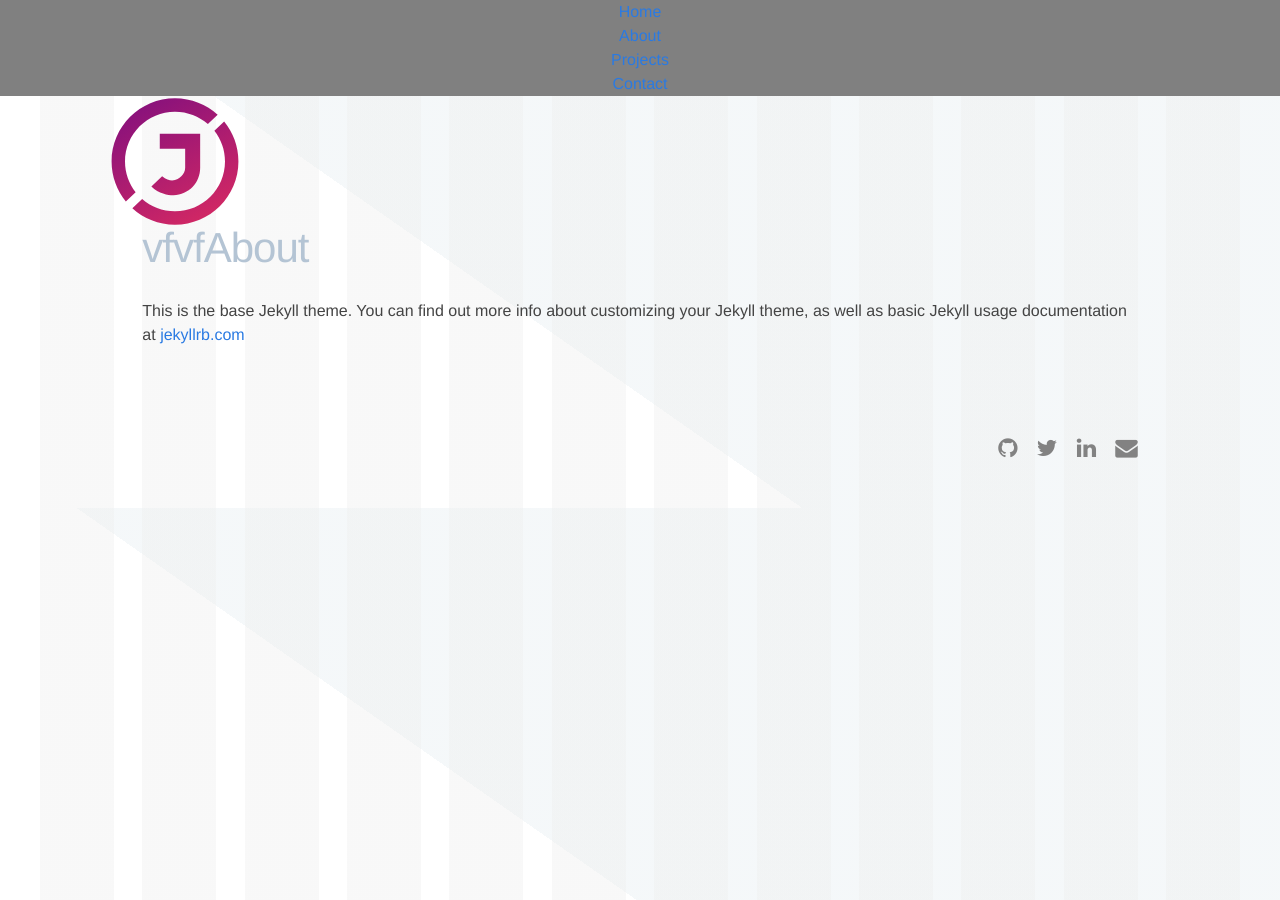
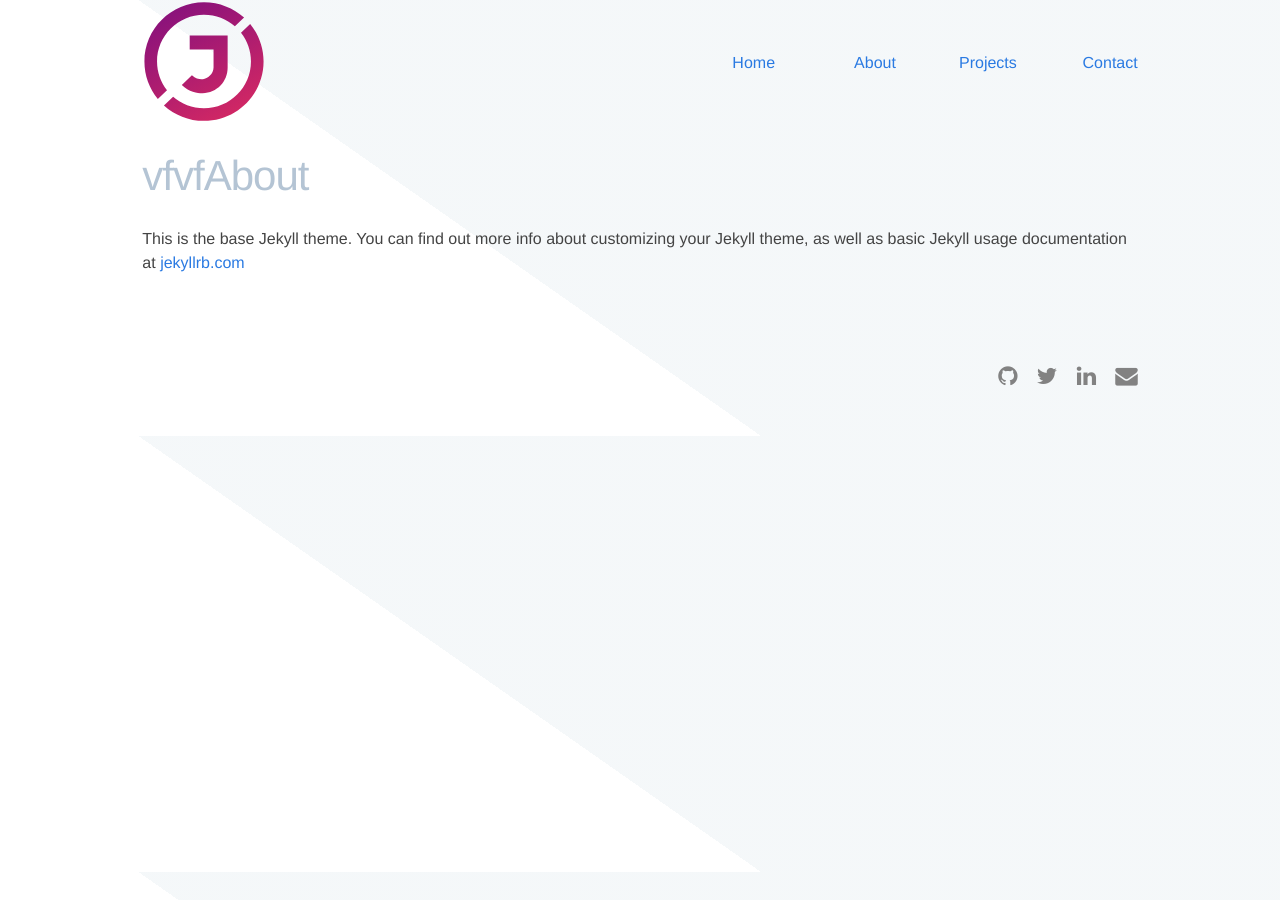
Before and after one commit to JMazzucco/Portfolio-Jekyll, a Jekyll site: the page built from 3-about.md, in a window 1280 px wide. Built offline with Jekyll 4.4.1, drawn with Linux system fonts in a browser that asks for light colours; nearby versions of some CDN libraries.

Commit message:
Align menu items

```diff
--- a/_includes/header.html
+++ b/_includes/header.html
@@ -1,40 +1,20 @@
-<!-- <header class="site-header">
+<header class="site-header">
 
-  <div class="wrapper header-container"> -->
-
-
-
-<!--     // <nav class="site-nav">
-    //   <a href="#" class="menu-icon">
-    //     <svg viewBox="0 0 18 15">
-    //       <path fill="#424242" d="M18,1.484c0,0.82-0.665,1.484-1.484,1.484H1.484C0.665,2.969,0,2.304,0,1.484l0,0C0,0.665,0.665,0,1.484,0 h15.031C17.335,0,18,0.665,18,1.484L18,1.484z"/>
-    //       <path fill="#424242" d="M18,7.516C18,8.335,17.335,9,16.516,9H1.484C0.665,9,0,8.335,0,7.516l0,0c0-0.82,0.665-1.484,1.484-1.484 h15.031C17.335,6.031,18,6.696,18,7.516L18,7.516z"/>
-    //       <path fill="#424242" d="M18,13.516C18,14.335,17.335,15,16.516,15H1.484C0.665,15,0,14.335,0,13.516l0,0 c0-0.82,0.665-1.484,1.484-1.484h15.031C17.335,12.031,18,12.696,18,13.516L18,13.516z"/>
-    //     </svg>
-    //   </a>
-
-    //   <div class="trigger">
-    //     {% for my_page in site.pages %}
-    //       {% if my_page.title %}
-    //       <a class="page-link" href="{{ my_page.url | prepend: site.baseurl }}">{{ my_page.title }}</a>
-    //       {% endif %}
-    //     {% endfor %}
-    //   </div>
-    // </nav> -->
+  <!-- <div class="wrapper header-container"> -->
 
 <nav class="nav-collapse">
   <ul>
-    <li><a href="#">Home</a></li>
-    <li><a href="#">About</a></li>
-    <li><a href="#">Projects</a></li>
-    <li><a href="#">Contact</a></li>
+    <li class="menu-item"><a href="#">Home</a></li>
+    <li class="menu-item"><a href="#">About</a></li>
+    <li class="menu-item"><a href="#">Projects</a></li>
+    <li class="menu-item"><a href="#">Contact</a></li>
   </ul>
 </nav>
 
 <a class="site-logo" href="{{ site.baseurl }}/">
  <img src="/img/j-logo.svg" />
 </a>
-<!--
-  </div>
 
-</header> -->
+<!--   </div> -->
+
+</header>
--- a/_sass/_base.scss
+++ b/_sass/_base.scss
@@ -1,5 +1,5 @@
 @import "bourbon/bourbon";
-$visual-grid: true;
+// $visual-grid: true;
 @import "neat/neat";
 
 /**
--- a/_sass/_layout.scss
+++ b/_sass/_layout.scss
@@ -2,15 +2,15 @@
  * Site header
  */
 .site-header {
-    min-height: 56px;
-    padding-top: 30px;
+    // min-height: 56px;
+    @include outer-container;
 
     // Positioning context for the mobile navigation icon
     position: relative;
-
-    @include media-query($on-palm) {
-      padding-top: 15px;
-    }
+    height: 125px;
+    // @include media-query($on-palm) {
+      // padding-top: 15px;
+    // }
 
 }
 
@@ -104,23 +104,40 @@
     }
 }
 
-nav {
-    width: 100%;
-    background: grey;
-}
-
-nav li {
-    text-align: center;
-
-}
 
 @include direction-context(right-to-left) {
+    body {
+        // background: blue;
+    }
+
+    nav {
+        @include span-columns(5);
+        @include shift(1);
+
+        .menu-item {
+
+            display: inline;
+        }
+    }
+
+
+    @include media-query($on-tablet) {
+        body {background: red;}
+
+        nav {
+            @include span-columns(12);
+            @include shift(0);
+            text-align: center;
+        }
+    }
+
     .nav-toggle {
         @include span-columns(4);
         @include shift(1);
         text-align: right;
     }
 }
+
 /**
  * Site footer
  */
--- a/css/responsive-nav.css
+++ b/css/responsive-nav.css
@@ -36,14 +36,28 @@
   user-select: none;
 }
 
-@media screen and (min-width: 40em) {
+@media screen and (min-width: 800px) {
   .js .nav-collapse {
+    display: flex;
     position: relative;
+    height: 100%;
+    align-items: center;
   }
+
   .js .nav-collapse.closed {
     max-height: none;
   }
+
   .nav-toggle {
     display: none;
   }
+
+  .nav-collapse ul {
+    display: flex;
+    text-align: right;
+  }
+
+  .nav-collapse li {
+    display: inline;
+  }
 }
```
